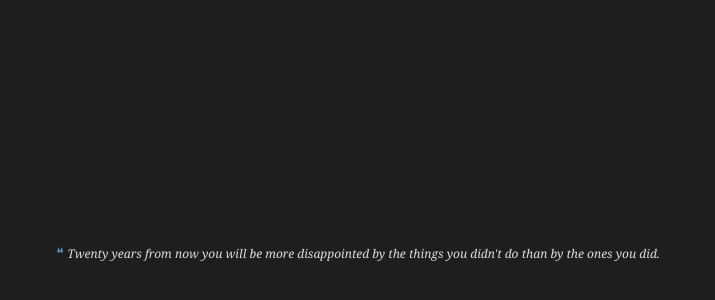
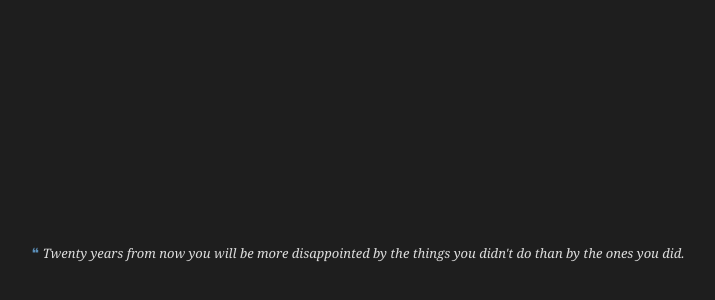
Before and after one commit to malliet17/notion-timer, a plain HTML site: page daily-quote.html in a window 1280 px wide. Shown: the part 148-448 px from the top of the page, 282-997 px from the left. Drawn offline with Linux system fonts and the light colour scheme.

Commit message:
Quote text 13px

```diff
--- a/daily-quote.html
+++ b/daily-quote.html
@@ -9,7 +9,7 @@
 body{background:#1e1e1e;color:#fff;font-family:Georgia,'Times New Roman',serif;display:flex;align-items:center;justify-content:center;height:100vh;overflow:hidden;user-select:none;padding:16px}
 .quote-wrap{max-width:90%;text-align:left;display:inline}
 .mark{font-size:14px;color:#5b8fb9;vertical-align:baseline}
-.text{font-size:12px;font-style:italic;line-height:1.5;color:#ddd}
+.text{font-size:13px;font-style:italic;line-height:1.5;color:#ddd}
 .author{font-size:8px;color:#888;font-family:-apple-system,BlinkMacSystemFont,'Segoe UI',sans-serif;letter-spacing:0.5px;text-transform:uppercase;white-space:nowrap}
 </style>
 </head>
```
